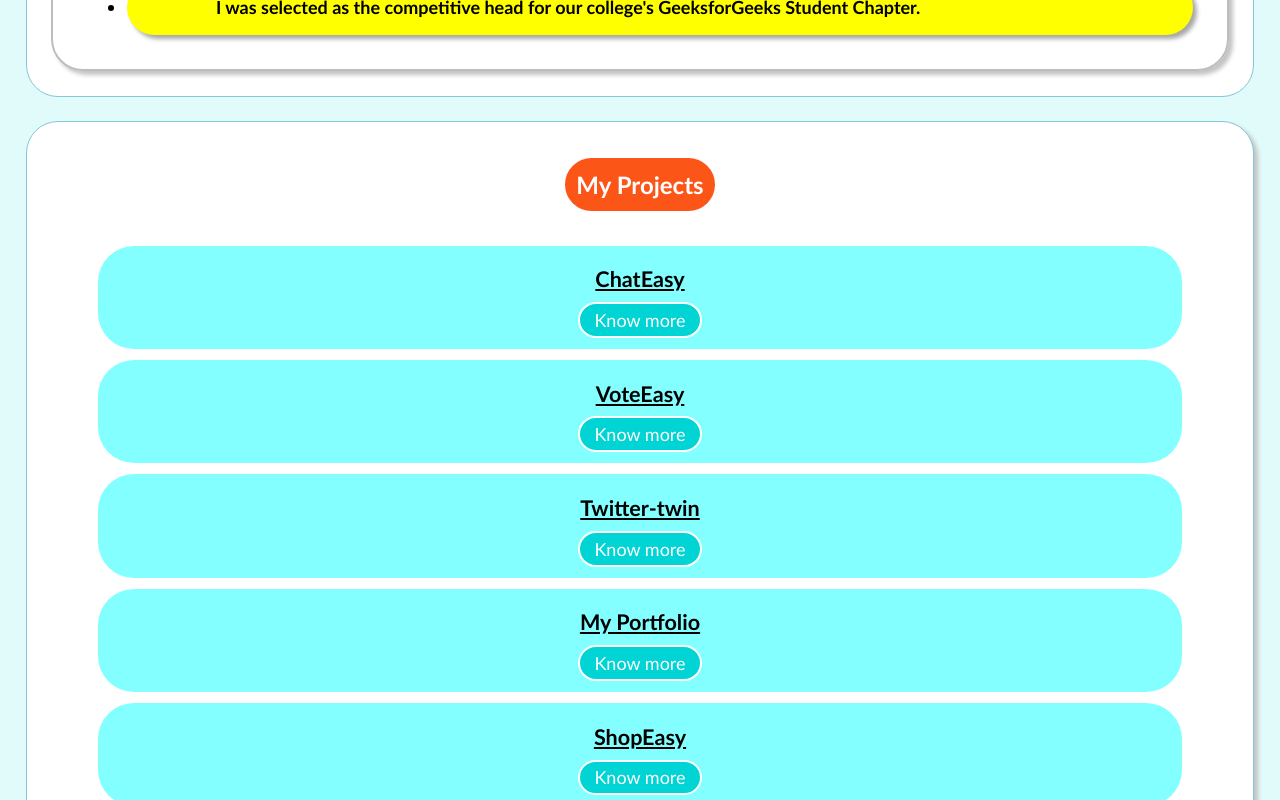
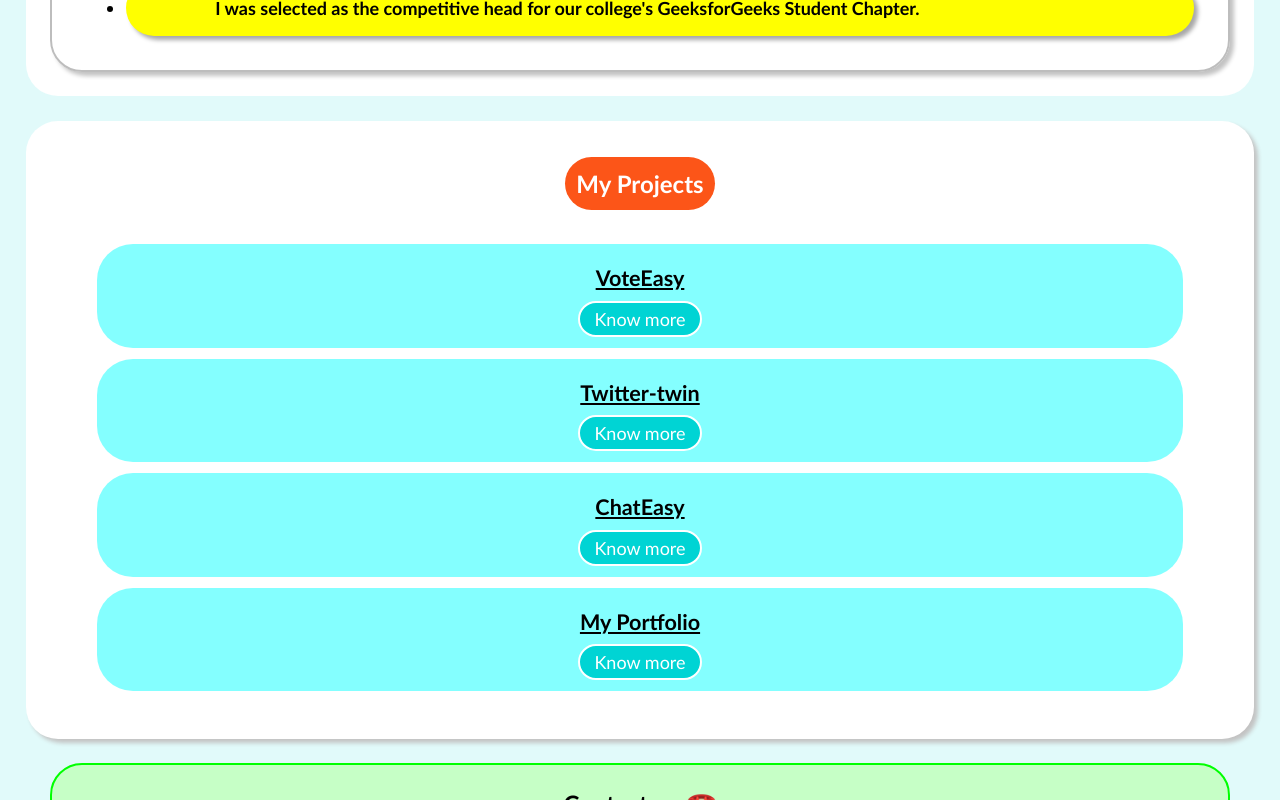
Before and after one commit to Giribabi/Portfolio, a React (Create React App) app: page /Home in a window 1280 px wide. Shown: the part 2600-3400 px from the top of the page. Built offline with nearby package versions, Linux system fonts and the light colour scheme.

Commit message:
made some UI changes

```diff
--- a/src/components/About/About.css
+++ b/src/components/About/About.css
@@ -246,7 +246,7 @@
 .skills-card,
 .projects-card {
     background-color: white;
-    border: 1px solid rgb(131, 200, 215);
+    /* border: 1px solid rgb(131, 200, 215); */
     border-radius: 2em;
     padding: 2%;
 }
--- a/src/components/About/Projects/Projects.jsx
+++ b/src/components/About/Projects/Projects.jsx
@@ -8,12 +8,6 @@
     const [projectToggle5, setProjectToggle5] = useState(false);
 
     const projects = [
-        {
-            name: "ChatEasy",
-            content: `<p>This is a MERN stack chat application which enables user for login, signup and realtime messaging. <ul><li>I have mainly used Chakra-UI for the frontend.</li></p>`,
-            github_link: "https://github.com/Giribabi/ChatEasy/",
-            deployment_link: "https://giribabi-chateasy-new.vercel.app/",
-        },
         {
             name: "VoteEasy",
             content: `<p>This is a web application through which people can easily vote in online mode from their home without compromising with data security.</p>`,
@@ -27,18 +21,18 @@
             deployment_link: "https://twitter-twin.vercel.app/",
         },
         {
+            name: "ChatEasy",
+            content: `<p>This is a MERN stack chat application which enables user for login, signup and realtime messaging. <ul><li>I have mainly used Chakra-UI for the frontend.</li></p>`,
+            github_link: "https://github.com/Giribabi/ChatEasy/",
+            deployment_link: "https://giribabi-chateasy-new.vercel.app/",
+        },
+        {
             name: "My Portfolio",
             content: `<p>You are watching it now.<ul><li>It is built using ReactJs </li><li>This project showcases my frontend skills.</li><li>For easy maintainance of the CSS code, I have written the CSS selectors in ascending order.</li><li>I have also used 'dangerouslySetInnerHTML' property here for the first time.</li></ul></p>`,
             github_link: "https://github.com/Giribabi/ShopEasy",
             deployment_link: "#home-section",
             ppt_link:
                 "https://www.canva.com/design/DAGBi8OQfQ4/6ATe9DJMpZPeiyTMfftGrA/view?utm_content=DAGBi8OQfQ4&utm_campaign=designshare&utm_medium=link&utm_source=editor",
-        },
-        {
-            name: "ShopEasy",
-            content: `<p>This is an front-end project of an e-commerce platform and is completely designed in ReactJs.<ul> <li> The login username and password can be found in dummyjson docs. </li><li>I have already set the login credentials for direct login.</li><li>We must remember that accurate login credentials are necessary to enter into the home page. </li><li>After the login authentication, you will be redirected to the protected Home page. </li><li>Then you can search for the available products. </li><li>You can filter the products according to their price. </li><li>You can view the number of items added to cart at the top of the cart icon. </li><li>The total cost of the items in the cart is found below the cart icon. </li><li>You can view the cart by clicking on the cart icon. </li><li>You can also tap on any item card on the home page to view its complete description. </li><li>At last you can logout from the session by clicking the logout button. <li>I have collected and used all the data from <a href="https://dummyjson.com/docs" target="blank">here</a></li></ul></p>`,
-            github_link: "https://github.com/Giribabi/ShopEasy",
-            deployment_link: "https://shop-easy-updated.vercel.app/",
         },
     ];
 
```
